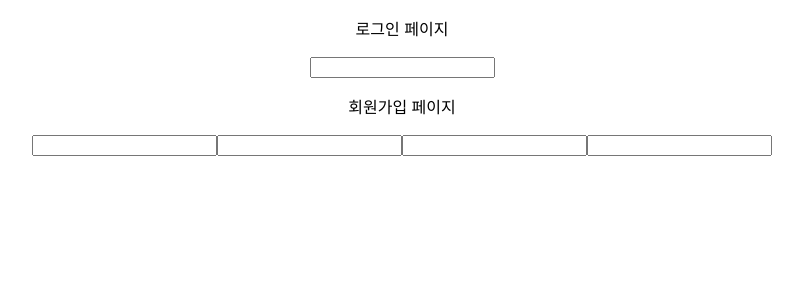
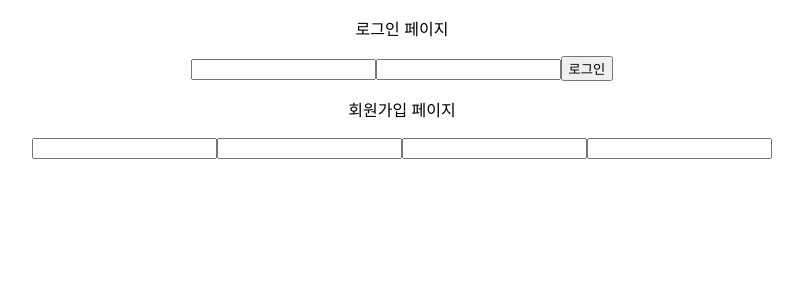
Before and after one commit to leechaeyeon321/wanted-pre-onboarding-frontend, a React (Create React App) app in the folder project/: page / in a window 1280 px wide. Shown: the top 300 px of the page, without its empty margins (238-1041 px from the left). Built offline with nearby package versions, Linux system fonts and the light colour scheme.

Commit message:
feat: edit

```diff
--- a/project/src/components/Signin/Signin.jsx
+++ b/project/src/components/Signin/Signin.jsx
@@ -9,7 +9,9 @@ export default function Signin() {
     <div>
       <p>로그인 페이지</p>
       <Form>
-        <input type="text" />
+        <input type="text" textarea="ID입력"/>
+        <input type="password" textarea="PW입력"/>
+        <button>로그인</button>
       </Form>
 
     </div>
```
